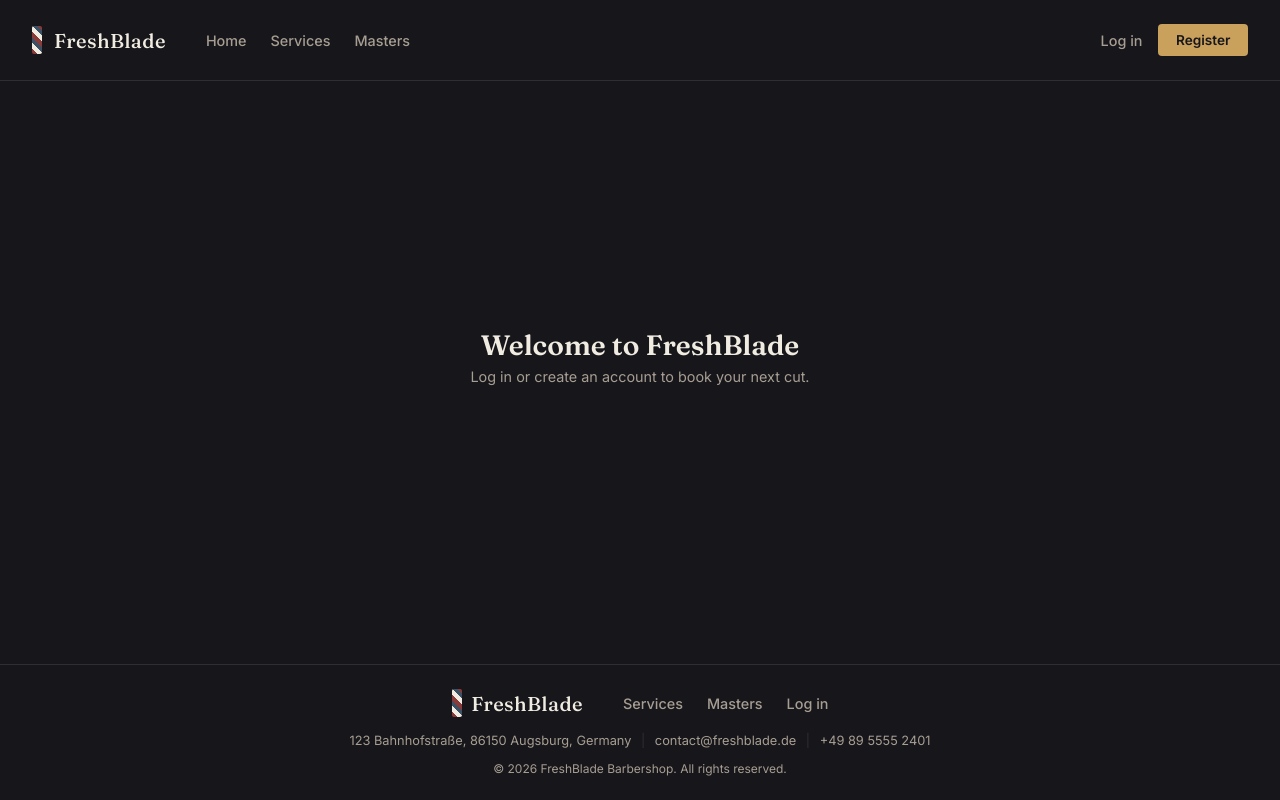
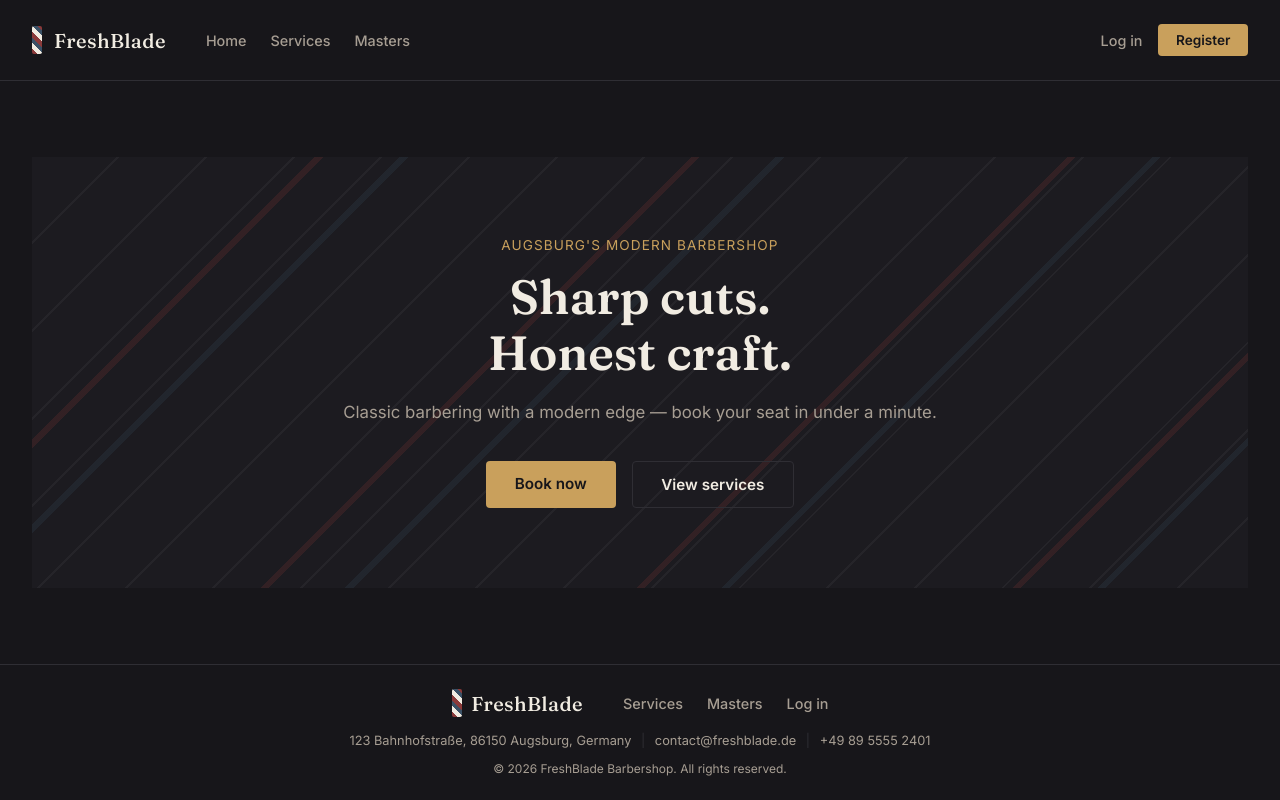
Before and after one commit to Cheshlya11/FreshBlade, a Django app: page / in a window 1280 px wide. Run offline with Django 5.2, Linux system fonts and the light colour scheme.

Commit message:
feat: add hero section

```diff
--- /dev/null
+++ b/backend/static/css/home.css
@@ -0,0 +1,106 @@
+.hero {
+    position: relative;
+    width: 100%;
+    padding: 5rem 2rem;
+    overflow: hidden;
+    display: flex;
+    justify-content: center;
+}
+
+.hero__stripes {
+    position: absolute;
+    inset: 0;
+    background: repeating-linear-gradient(
+        135deg,
+        var(--surface) 0px, var(--surface) 60px,
+        var(--surface-line) 60px, var(--surface-line) 62px
+    );
+    opacity: 0.6;
+    z-index: 0;
+}
+
+.hero__stripes::before {
+    content: "";
+    position: absolute;
+    inset: 0;
+    background: repeating-linear-gradient(
+        135deg,
+        transparent 0px, transparent 200px,
+        var(--crimson) 200px, var(--crimson) 206px,
+        transparent 206px, transparent 260px,
+        var(--navy) 260px, var(--navy) 266px
+    );
+    opacity: 0.35;
+}
+
+.hero__content {
+    position: relative;
+    z-index: 1;
+    max-width: 640px;
+    text-align: center;
+}
+
+.hero__eyebrow {
+    font-size: 0.85rem;
+    letter-spacing: 0.08em;
+    text-transform: uppercase;
+    color: var(--gold);
+    margin: 0 0 1rem;
+}
+
+.hero__title {
+    font-family: "Fraunces", serif;
+    font-size: 3rem;
+    line-height: 1.15;
+    margin: 0 0 1.2rem;
+}
+
+.hero__subtitle {
+    font-size: 1.05rem;
+    color: var(--text-dim);
+    margin: 0 0 2.2rem;
+    line-height: 1.6;
+}
+
+.hero__actions {
+    display: flex;
+    justify-content: center;
+    gap: 1rem;
+}
+
+.hero__cta {
+    padding: 0.8rem 1.8rem;
+    border-radius: var(--radius);
+    font-size: 0.95rem;
+    font-weight: 600;
+    text-decoration: none;
+}
+
+.hero__cta--primary {
+    background: var(--gold);
+    color: var(--bg);
+}
+
+.hero__cta--primary:hover {
+    filter: brightness(1.08);
+}
+
+.hero__cta--secondary {
+    border: 1px solid var(--surface-line);
+    color: var(--text);
+}
+
+.hero__cta--secondary:hover {
+    border-color: var(--gold);
+    color: var(--gold);
+}
+
+@media (max-width: 640px) {
+    .hero__title {
+        font-size: 2.2rem;
+    }
+
+    .hero__actions {
+        flex-direction: column;
+    }
+}
--- a/backend/templates/home.html
+++ b/backend/templates/home.html
@@ -1,15 +1,28 @@
 {% extends "base.html" %}
+{% load static %}
 {% block title %}FreshBlade{% endblock %}
+{% block extra_css %}
+<link rel="stylesheet" href="{% static 'css/home.css' %}">
+{% endblock %}
 {% block content %}
-<div class="auth-card">
-    <div class="auth-card__form" style="text-align: center;">
+<section class="hero">
+    <div class="hero__stripes"></div>
+    <div class="hero__content">
         {% if user.is_authenticated %}
-            <h1>Welcome, {{ user.get_full_name|default:user.email }}</h1>
-            <p class="subtitle">You're logged in. Booking and services pages are coming soon.</p>
+        <p class="hero__eyebrow">Welcome back, {{ user.get_full_name|default:user.email }}</p>
         {% else %}
-            <h1>Welcome to FreshBlade</h1>
-            <p class="subtitle">Log in or create an account to book your next cut.</p>
+        <p class="hero__eyebrow">Augsburg's modern barbershop</p>
         {% endif %}
+        <h1 class="hero__title">Sharp cuts.<br>Honest craft.</h1>
+        <p class="hero__subtitle">Classic barbering with a modern edge — book your seat in under a minute.</p>
+        <div class="hero__actions">
+            {% if user.is_authenticated %}
+            <a href="{% url 'booking:create' %}" class="hero__cta hero__cta--primary">Book now</a>
+            {% else %}
+            <a href="{% url 'accounts:login' %}" class="hero__cta hero__cta--primary">Book now</a>
+            {% endif %}
+            <a href="{% url 'catalog:service_list' %}" class="hero__cta hero__cta--secondary">View services</a>
+        </div>
     </div>
-</div>
+</section>
 {% endblock %}
```
